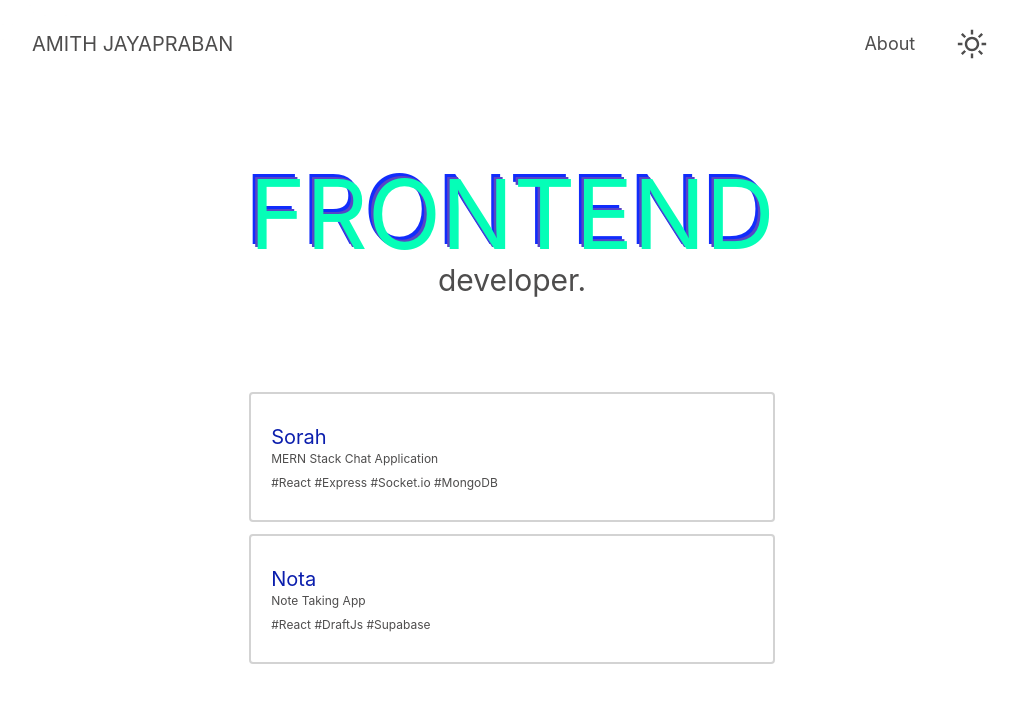
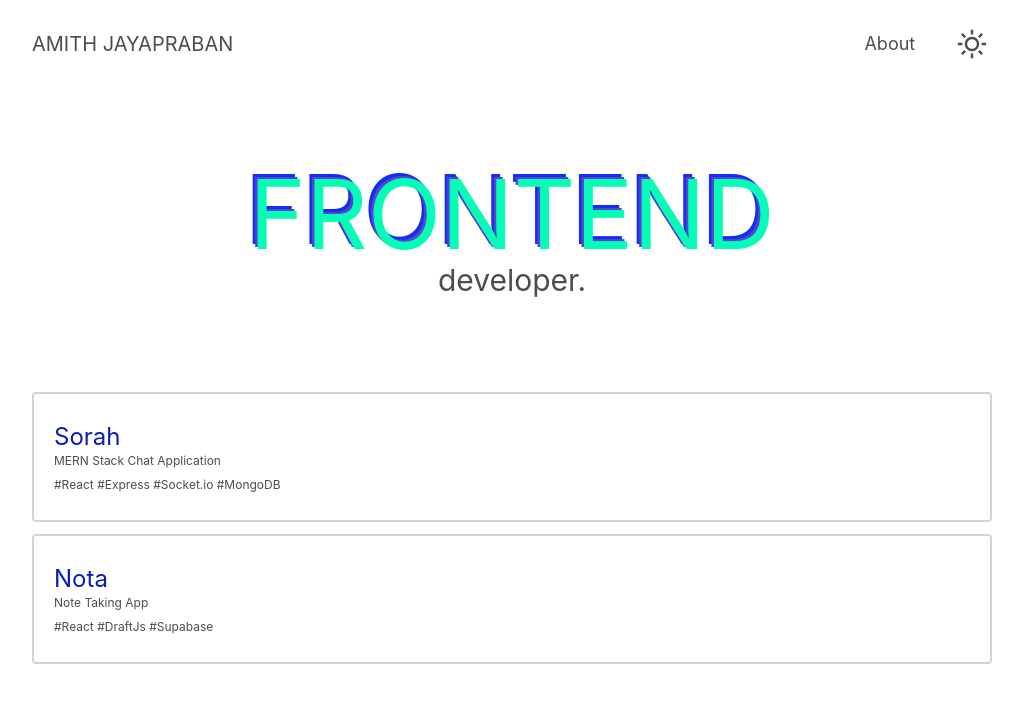
Before and after one commit to amithjayapraban/Personal-Website, a React (Vite) app: page / in a window 1280 px wide. Shown: the top 702 px of the page, without its empty margins (128-1151 px from the left). Built offline with nearby package versions, Linux system fonts and the light colour scheme; a web font is replaced by a local one.

Commit message:
minor fix

```diff
--- a/src/pages/About.tsx
+++ b/src/pages/About.tsx
@@ -3,7 +3,7 @@ import Transition from "./Transition";
 export default function About() {
   return (
     <Transition>
-      <div className=" text-fontcolor overflow-hidden max-h-[90vh]  px-7  text-left text-sm md:text-sm grid  grid-flow-row grid-rows-[.5fr,1fr,.5fr] grid-cols-[.5fr,1fr,.5fr] ">
+      <div className=" text-fontcolor  overflow-y-hidden  px-7  text-left text-sm md:text-sm grid  grid-flow-row grid-rows-[.5fr,1fr,.5fr] grid-cols-[.5fr,1fr,.5fr] ">
         <div className="flex flex-col row-start-2 col-start-2 justify-center items-center">
           <div className="row-start-2 mr-8   h-[160px] md:self-start   flex ">
             <div className="w-[150px] mb-5 md:mb-10 h-[150px]  ml-[0px]   border-double border-[0px]  border-fontcolor box rounded-[2px] "></div>
--- a/src/pages/Home.tsx
+++ b/src/pages/Home.tsx
@@ -31,7 +31,7 @@ function Home() {
 
   return (
     <Transition>
-      <div className="flex flex-col  md:mt-4  mt-[7rem]  overflow-hidden relative  md:px-[160px] px-7  w-full">
+      <div className="flex flex-col  md:mt-4  mt-[7rem]  overflow-hidden relative  md:px-[160px] px-7  w-[100vw]">
         <section
           className="md:min-h-[30vh] min-h-[max-content]  md:mt-[7rem] flex flex-col  justify-center"
           id="section1"
@@ -63,7 +63,7 @@ function Home() {
               className="rounded bg-primary transition  w-[100%] md:w-[100%]"
             >
               <div className=" border-[2px] h-[130px]  border-card  z-10 rounded self-start  text-fontcolor text-xs flex flex-col justify-center   p-5 text-left  ">
-                <h1 className="text-xl text-link ">{i.name} </h1>{" "}
+                <h1 className="text-2xl text-link ">{i.name} </h1>{" "}
                 <p className="text-silver-400 mb-2">{i.desc}</p>{" "}
                 <p className="">{i.tags}</p>
               </div>
```
